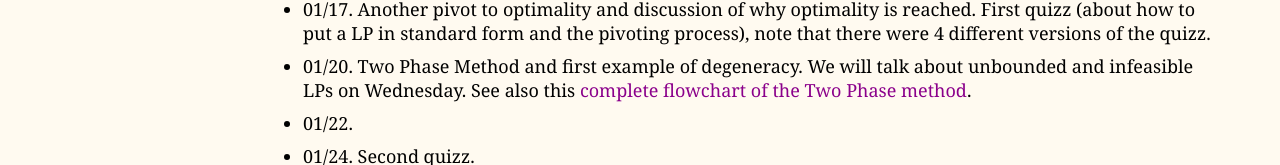
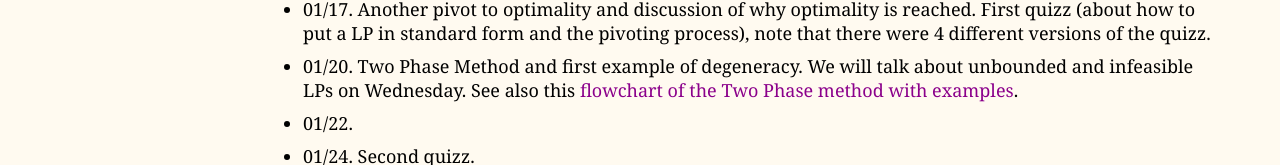
Before and after one commit to HugoLav/HugoLav.github.io, a plain HTML site: page teaching/math3402020.html in a window 1280 px wide. Shown: the part 629-794 px from the top of the page. Drawn offline with Linux system fonts and the light colour scheme.

Commit message:
Update teaching

```diff
--- a/teaching/math3402020.html
+++ b/teaching/math3402020.html
@@ -48,7 +48,7 @@
 
 		<li>01/17. Another pivot to optimality and discussion of why optimality is reached. First quizz (about how to put a LP in standard form and the pivoting process), note that there were 4 different versions of the quizz.</li>
 
-		<li>01/20. Two Phase Method and first example of degeneracy. We will talk about unbounded and infeasible LPs on Wednesday. See also this <a href = "two_phase_method.pdf">complete flowchart of the Two Phase method</a>.</li>
+		<li>01/20. Two Phase Method and first example of degeneracy. We will talk about unbounded and infeasible LPs on Wednesday. See also this <a href = "two_phase_method.pdf">flowchart of the Two Phase method with examples</a>.</li>
 
 		<li>01/22.</li>
 
```
Also changed, not shown: 1 other file.
